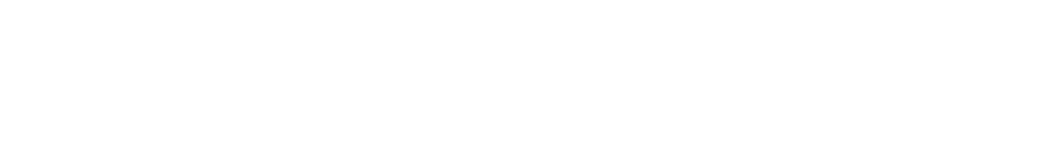
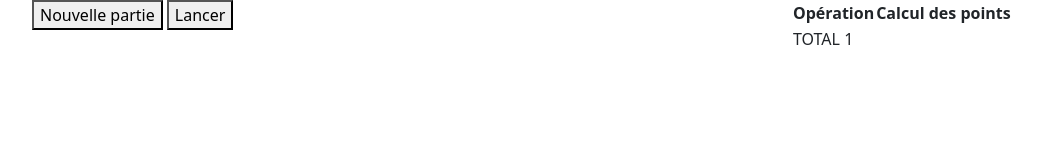
Before and after one commit to MarinaRaskevich/Yams, a website: page game.html in a window 1280 px wide. Shown: the whole page, without its empty margins (50-1091 px from the left). Drawn offline with nearby package versions, Linux system fonts and the light colour scheme.

Commit message:
First commit

```diff
--- a/game.html
+++ b/game.html
@@ -11,6 +11,35 @@
     <title>Yams</title>
   </head>
   <body>
+    <div class="container">
+      <div class="row">
+        <div class="col-12 col-lg-8">
+          <div>
+            <div class="gameDesk"></div>
+            <div class="actionButtons">
+              <button>Nouvelle partie</button>
+              <button>Lancer</button>
+            </div>
+          </div>
+        </div>
+        <div class="col-12 col-lg-4">
+          <table>
+            <thead>
+              <tr>
+                <th>Opération</th>
+                <th>Calcul des points</th>
+              </tr>
+            </thead>
+            <tbody>
+              <tr>
+                <td>TOTAL 1</td>
+                <td></td>
+              </tr>
+            </tbody>
+          </table>
+        </div>
+      </div>
+    </div>
     <script src="./public/assets/js/functions.js"></script>
     <script src="./public/assets/js/game.js"></script>
   </body>
```
